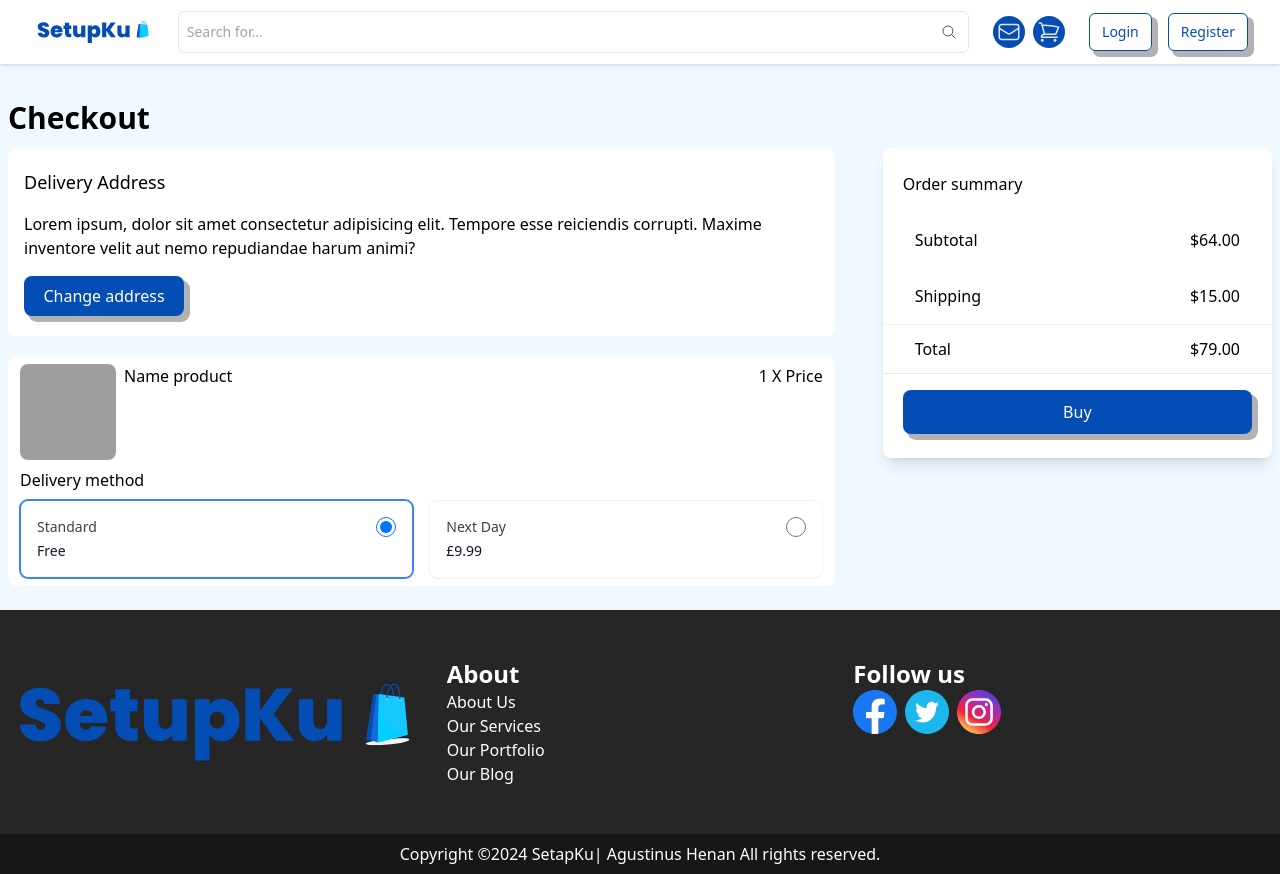
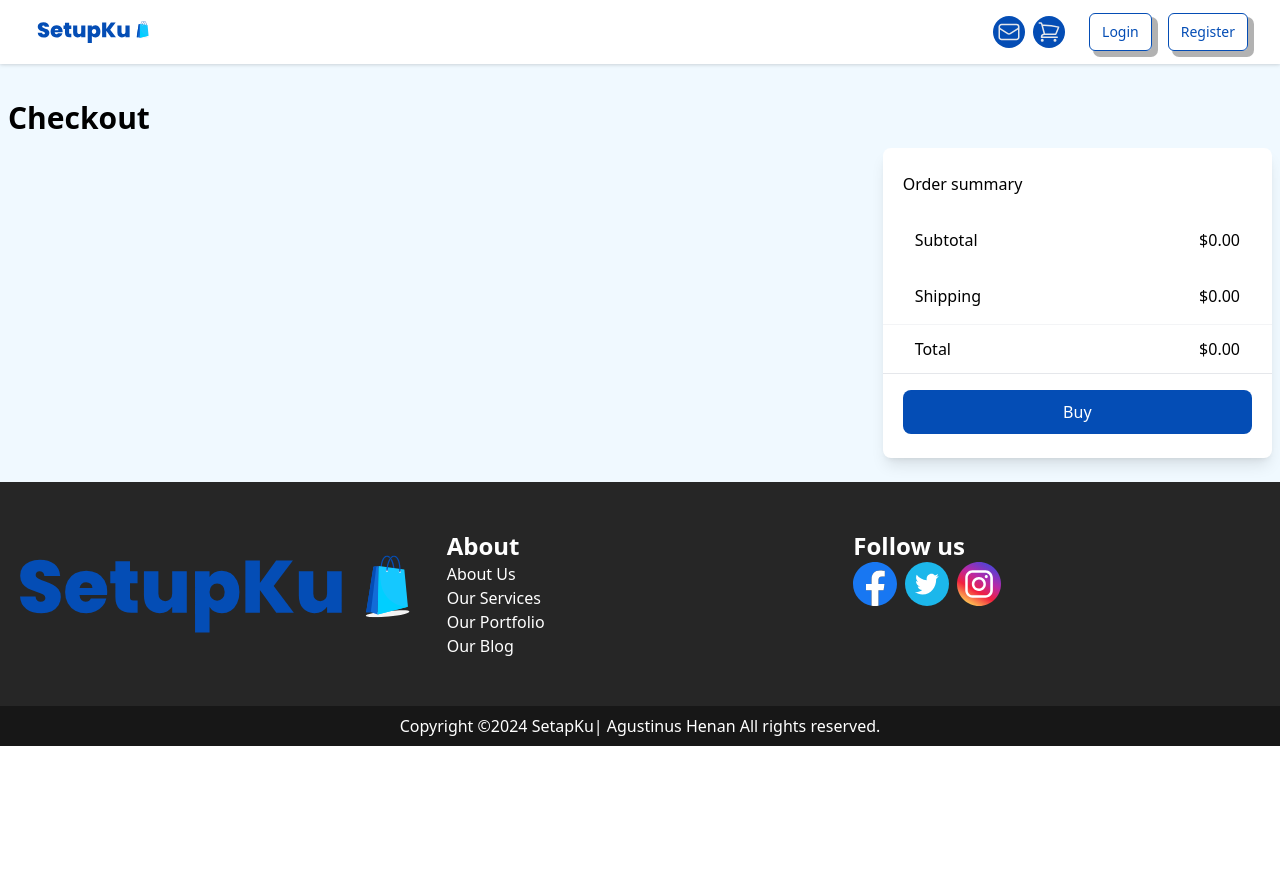
Before and after one commit to agustinushenan01/Agustinus-Henan-React-B-Mini-Project, a React (Vite) app in the folder vite-project/: page /checkout in a window 1280 px wide. After the commit the page ends 800 px from the top, so only its background shows below. Built offline with nearby package versions, Linux system fonts and the light colour scheme; grey boxes are pictures that could not be loaded.

Commit message:
update validasi pada cart

```diff
--- a/vite-project/src/components/HeaderNavbar.jsx
+++ b/vite-project/src/components/HeaderNavbar.jsx
@@ -62,37 +62,6 @@ export default function HeaderNavbar() {
                                             />
                                         </Link>
                                     </div>
-                                </div>
-                                <div className="relative hidden sm:block sm:flex-1">
-                                    <label htmlFor="Search" className="sr-only"> Search </label>
-
-                                    <input
-                                        type="text"
-                                        id="Search"
-                                        placeholder="Search for..."
-                                        className="w-full rounded-md border border-gray-200 px-2 py-2.5 pe-10 focus:outline-none sm:text-sm"
-                                    />
-
-                                    <span className="absolute inset-y-0 grid w-10 end-0 place-content-center">
-                                        <button type="button" className="text-gray-600 hover:text-gray-700">
-                                            <span className="sr-only">Search</span>
-
-                                            <svg
-                                                xmlns="http://www.w3.org/2000/svg"
-                                                fill="none"
-                                                viewBox="0 0 24 24"
-                                                strokeWidth="1.5"
-                                                stroke="currentColor"
-                                                className="w-4 h-4"
-                                            >
-                                                <path
-                                                    strokeLinecap="round"
-                                                    strokeLinejoin="round"
-                                                    d="M21 21l-5.197-5.197m0 0A7.5 7.5 0 105.196 5.196a7.5 7.5 0 0010.607 10.607z"
-                                                />
-                                            </svg>
-                                        </button>
-                                    </span>
                                 </div>
 
                                 <div className="absolute inset-y-0 right-0 flex items-center pr-2 sm:static sm:inset-auto sm:ml-6 sm:pr-0">
--- a/vite-project/src/components/Product/CheckoutLayout.jsx
+++ b/vite-project/src/components/Product/CheckoutLayout.jsx
@@ -1,25 +1,60 @@
+import { useSelector } from 'react-redux';
+import { useState } from 'react';
+
 export default function CheckoutLayout() {
+    const [deliveryOptions, setDeliveryOptions] = useState({});
+    const cartItems = useSelector(state => state.cart?.items) || [];
+    const total = useSelector(state => state.cart?.total) || 0;
+
+    // Fungsi untuk menampilkan harga produk dengan format mata uang
+    const formatPrice = (price) => {
+        return `$${price.toFixed(2)}`;
+    };
+
+    // Fungsi untuk menghitung biaya pengiriman total berdasarkan metode pengiriman yang dipilih untuk setiap produk
+    const calculateShipping = () => {
+        let shippingTotal = 0;
+        cartItems.forEach(item => {
+            const deliveryOption = deliveryOptions[item.id];
+            if (deliveryOption === 'DeliveryPriority') {
+                shippingTotal += 9.99;
+            } else {
+                // Default: free shipping
+                shippingTotal += 0;
+            }
+        });
+        return shippingTotal;
+    };
+
+    // Fungsi untuk menghitung total biaya, termasuk subtotal dan biaya pengiriman
+    const calculateTotal = () => {
+        const subtotal = total;
+        const shipping = calculateShipping();
+        return subtotal + shipping;
+    };
+
+    // Fungsi untuk memperbarui metode pengiriman yang dipilih untuk produk tertentu
+    const handleDeliveryOptionChange = (productId, option) => {
+        setDeliveryOptions(prevOptions => ({
+            ...prevOptions,
+            [productId]: option,
+        }));
+    };
 
     return (
         <main className="px-2 py-6 bg-sky-50">
             <h1 className="py-3 text-2xl font-semibold lg:text-3xl">Checkout</h1>
             <section className="grid gap-4 lg:grid-cols-12 lg:gap-12">
                 <div className="lg:col-span-8 grid gap-5">
-                    <section>
-                        <div className="flex flex-col gap-4 px-4 py-5 bg-white rounded-lg">
-                            <h3 className="text-lg font-medium">Delivery Address</h3>
-                            <p>Lorem ipsum, dolor sit amet consectetur adipisicing elit. Tempore esse reiciendis corrupti. Maxime inventore velit aut nemo repudiandae harum animi?</p>
-                            <button className="px-2 py-2 text-white rounded-lg fokusStyleButton max-w-40 bg-primary hover:bg-darkprimary">Change address</button>
-                        </div>
-                    </section>
-                    <section className="flex flex-col gap-5">
+                    {cartItems.map(item => (
+                        <section key={item.id}>
                             <div className="bg-white rounded-lg py-2 px-3 flex flex-col gap-2">
                                 <div className="flex w-full gap-2">
-                                <img className="w-24 h-24 rounded-lg" src="https://tailwindui.com/img/ecommerce-images/product-page-02-secondary-product-shot.jpg" alt="image" />
+                                    <img className="w-24 h-24 rounded-lg" src={item.productImage} alt="Product" />
                                     <div className="flex w-full justify-between">
-                                    <h5>Name product</h5>
+                                        <h5>{item.productName}</h5>
                                         <div>
-                                        <p>1 X Price</p>
+                                            <p>{item.quantity} X {formatPrice(item.productPrice)}</p>
                                         </div>
                                     </div>
                                 </div>
@@ -27,47 +62,43 @@ export default function CheckoutLayout() {
                                     <h5 className="font-medium">Delivery method</h5>
                                     <div>
                                         <fieldset className="grid sm:grid-cols-2 gap-4">
-                                        <legend className="sr-only">Delivery</legend>
-
                                             <div>
                                                 <label
-                                                htmlFor="DeliveryStandard"
-                                                className="flex cursor-pointer justify-between gap-4 rounded-lg border border-gray-100 bg-white p-4 text-sm font-medium shadow-sm hover:border-gray-200 has-[:checked]:border-blue-500 has-[:checked]:ring-1 has-[:checked]:ring-blue-500"
+                                                    htmlFor={`DeliveryStandard-${item.id}`}
+                                                    className="flex cursor-pointer justify-between gap-4 rounded-lg border border-gray-100 bg-white p-4 text-sm font-medium shadow-sm hover:border-gray-200"
                                                 >
                                                     <div>
                                                         <p className="text-gray-700">Standard</p>
-
                                                         <p className="mt-1 text-gray-900">Free</p>
                                                     </div>
-
                                                     <input
                                                         type="radio"
-                                                    name="DeliveryOption"
+                                                        name={`DeliveryOption-${item.id}`}
                                                         value="DeliveryStandard"
-                                                    id="DeliveryStandard"
+                                                        id={`DeliveryStandard-${item.id}`}
                                                         className="size-5 border-gray-300 text-blue-500"
-                                                    checked
+                                                        checked={deliveryOptions[item.id] === 'DeliveryStandard'}
+                                                        onChange={() => handleDeliveryOptionChange(item.id, 'DeliveryStandard')}
                                                     />
                                                 </label>
                                             </div>
-
                                             <div>
                                                 <label
-                                                htmlFor="DeliveryPriority"
-                                                className="flex cursor-pointer justify-between gap-4 rounded-lg border border-gray-100 bg-white p-4 text-sm font-medium shadow-sm hover:border-gray-200 has-[:checked]:border-blue-500 has-[:checked]:ring-1 has-[:checked]:ring-blue-500"
+                                                    htmlFor={`DeliveryPriority-${item.id}`}
+                                                    className="flex cursor-pointer justify-between gap-4 rounded-lg border border-gray-100 bg-white p-4 text-sm font-medium shadow-sm hover:border-gray-200"
                                                 >
                                                     <div>
                                                         <p className="text-gray-700">Next Day</p>
-
-                                                    <p className="mt-1 text-gray-900">£9.99</p>
+                                                        <p className="mt-1 text-gray-900">$9.99</p>
                                                     </div>
-
                                                     <input
                                                         type="radio"
-                                                    name="DeliveryOption"
+                                                        name={`DeliveryOption-${item.id}`}
                                                         value="DeliveryPriority"
-                                                    id="DeliveryPriority"
+                                                        id={`DeliveryPriority-${item.id}`}
                                                         className="size-5 border-gray-300 text-blue-500"
+                                                        checked={deliveryOptions[item.id] === 'DeliveryPriority'}
+                                                        onChange={() => handleDeliveryOptionChange(item.id, 'DeliveryPriority')}
                                                     />
                                                 </label>
                                             </div>
@@ -76,32 +107,33 @@ export default function CheckoutLayout() {
                                 </div>
                             </div>
                         </section>
+                    ))}
                 </div>
                 <div className="lg:col-span-4">
-                    <div className="py-6 bg-white rounded-lg shadow-lg  61`1    1   1211``">
+                    <div className="py-6 bg-white rounded-lg shadow-lg">
                         <h4 className="pb-4 font-medium lg:px-5">Order summary</h4>
                         <div className="px-5">
                             <div className="flex justify-between px-3 py-4">
                                 <h6>Subtotal</h6>
-                                <p>$64.00</p>
+                                <p>{formatPrice(total)}</p>
                             </div>
                             <div className="flex justify-between px-3 py-4">
                                 <h6>Shipping</h6>
-                                <p>$15.00</p>
+                                <p>{formatPrice(calculateShipping())}</p>
                             </div>
                         </div>
                         <div className="px-5 border-t border-gray-100">
                             <div className="flex justify-between px-3 py-3">
                                 <h6 className="font-medium">Total</h6>
-                                <p>$79.00</p>
+                                <p>{formatPrice(calculateTotal())}</p>
                             </div>
                         </div>
-                        <div className="pt-4 px-5 border-t lg:px-5">
-                            <button type="button" className='w-full text-white rounded-lg px-1.5 py-2.5 bg-primary fokusStyleButton'>Buy</button>
+                        <div className="pt-4 px-5 border-t">
+                            <button type="button" className='w-full text-white rounded-lg px-1.5 py-2.5 bg-primary focus:outline-none focus:ring-2 focus:ring-primary'>Buy</button>
                         </div>
                     </div>
                 </div>
             </section>
         </main>
-    )
+    );
 }
--- a/vite-project/src/pages/Chat.jsx
+++ b/vite-project/src/pages/Chat.jsx
@@ -7,8 +7,8 @@ export default function Chat() {
     const [prompt, setPrompt] = useState('');
     const [messages, setMessages] = useState([]);
 
-    const API_KEY = import.meta.env.VITE_API_KEY;
-    // const API_KEY = "sk-proj-juPOCGIDN3wwQosfKgZ1T3BlbkFJXy0Lo7d9BHYZrreS0F05";
+    // const API_KEY = import.meta.env.VITE_API_KEY;
+    const API_KEY = "sk-proj-juPOCGIDN3wwQosfKgZ1T3BlbkFJXy0Lo7d9BHYZrreS0F05";
     const handleSubmit = async (e) => {
         //menyambungkan ke Open ai dan memasukkan prompt
         e.preventDefault();
```
Also changed, not shown: vite-project/src/components/LandingPage/LandingPage.jsx (+31 -0 lines), vite-project/src/components/Product/CartLayout.jsx (+15 -2 lines). Lines whose indentation alone changed are shown as unchanged.
